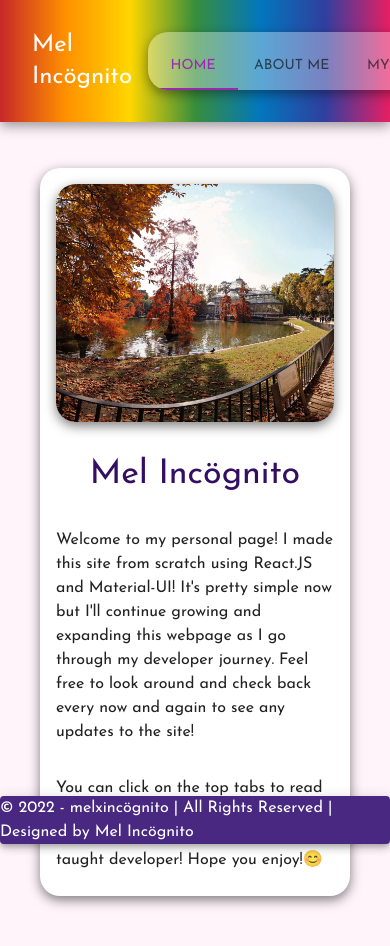
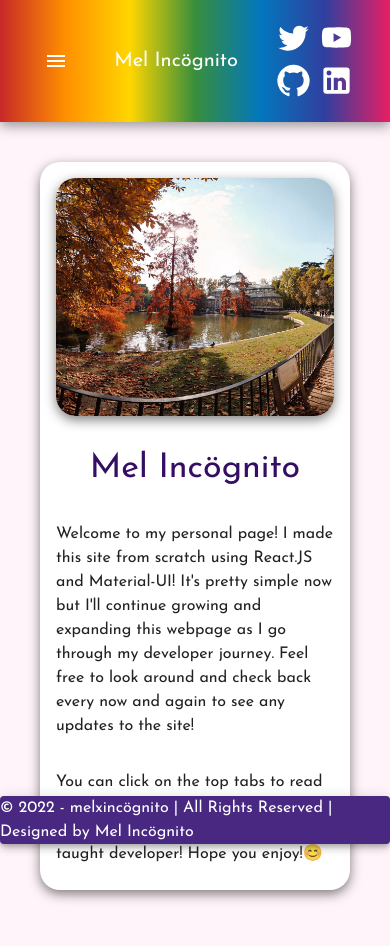
Before and after one commit to melxincognito/melxincognito-webpage, a React (Create React App) app: page / in a window 390 px wide. Shown: the top 946 px of the page. Built offline with nearby package versions, Linux system fonts and the light colour scheme.

Commit message:
made responsive nav bar

```diff
--- a/src/components/navigation/Layout.js
+++ b/src/components/navigation/Layout.js
@@ -13,7 +13,7 @@ export default function Layout(props) {
           alignContent: "center",
           justifyContent: "center",
           padding: 3,
-          marginTop: "9rem",
+          marginTop: "1rem",
           marginBottom: "5rem",
         }}
       >
--- a/src/components/navigation/NavigationBar.js
+++ b/src/components/navigation/NavigationBar.js
@@ -1,27 +1,44 @@
-import React from "react";
+import * as React from "react";
+import { Link } from "react-router-dom";
+
 import {
   AppBar,
+  Box,
   Toolbar,
+  IconButton,
   Typography,
+  Menu,
   Container,
   Tabs,
   Tab,
-  Box,
+  MenuItem,
 } from "@mui/material";
+import MenuIcon from "@mui/icons-material/Menu";
+import YouTubeIcon from "@mui/icons-material/YouTube";
 import { Twitter, LinkedIn, GitHub } from "@mui/icons-material";
-import YouTubeIcon from "@mui/icons-material/YouTube";
-import { Link } from "react-router-dom";
 
-export default function NavigationBar() {
-  // values for the tab indicator color
+const NavigationBar = () => {
+  // state variables
+
+  const [anchorElNav, setAnchorElNav] = React.useState(null);
 
   const [value, setValue] = React.useState("one");
+
+  // handle event variables
 
   const handleChange = (event, newValue) => {
     setValue(newValue);
   };
 
-  // styles as consts to prevent crowding in code
+  const handleOpenNavMenu = (event) => {
+    setAnchorElNav(event.currentTarget);
+  };
+
+  const handleCloseNavMenu = () => {
+    setAnchorElNav(null);
+  };
+
+  // nav styles variables
 
   const appBarStyles = {
     background:
@@ -30,10 +47,11 @@ export default function NavigationBar() {
     boxShadow: "0 0.25rem 0.75rem rgba(0, 0, 0, 0.4)",
   };
 
-  const appBarContainerStyles = {
-    display: "flex",
+  const tabsContainerStyles = {
+    flexGrow: 1,
     alignContent: "center",
     justifyContent: "center",
+    display: { xs: "none", md: "flex" },
   };
 
   const tabsStyles = {
@@ -47,14 +65,15 @@ export default function NavigationBar() {
     p: 0.5,
   };
 
-  // functions for page clicks to external redes sociales
+  // social link external page routes
+
   function twitterPageClick() {
     window.open("https://www.twitter.com/melxincognito", "_blank");
   }
 
   function youtubePageClick() {
     window.open(
-      "https://www.youtube.com/channel/UCIsEgMaokVbYBt6siV9y1NQ/videos",
+      "https://www.youtube.com/channel/UCIsEgMaokVbYBt6siV9y1NQ",
       "_blank"
     );
   }
@@ -67,12 +86,73 @@ export default function NavigationBar() {
   }
 
   return (
-    <AppBar position="fixed" sx={appBarStyles}>
-      <Toolbar>
-        <Typography variant="h5" color="white">
+    <AppBar position="static" sx={appBarStyles}>
+      <Container maxWidth="xl">
+        <Toolbar disableGutters>
+          <Typography
+            variant="h6"
+            noWrap
+            component="div"
+            sx={{ mr: 2, display: { xs: "none", md: "flex" } }}
+          >
+            Mel
+          </Typography>
+
+          <Box sx={{ flexGrow: 1, display: { xs: "flex", md: "none" } }}>
+            <IconButton
+              size="large"
+              aria-label="account of current user"
+              aria-controls="menu-appbar"
+              aria-haspopup="true"
+              onClick={handleOpenNavMenu}
+              color="inherit"
+            >
+              <MenuIcon />
+            </IconButton>
+            <Menu
+              id="menu-appbar"
+              anchorEl={anchorElNav}
+              anchorOrigin={{
+                vertical: "bottom",
+                horizontal: "left",
+              }}
+              keepMounted
+              transformOrigin={{
+                vertical: "top",
+                horizontal: "left",
+              }}
+              open={Boolean(anchorElNav)}
+              onClose={handleCloseNavMenu}
+              sx={{
+                display: { xs: "block", md: "none" },
+              }}
+            >
+              <MenuItem component={Link} to="/">
+                <Typography textAlign="center">Home</Typography>
+              </MenuItem>
+              <MenuItem component={Link} to="/about">
+                <Typography textAlign="center">About Me</Typography>
+              </MenuItem>
+              <MenuItem component={Link} to="/mycv">
+                <Typography textAlign="center">My CV</Typography>
+              </MenuItem>
+              <MenuItem component={Link} to="/services">
+                <Typography textAlign="center">Services</Typography>
+              </MenuItem>
+              <MenuItem component={Link} to="/resources">
+                <Typography textAlign="center">Developer Resources</Typography>
+              </MenuItem>
+            </Menu>
+          </Box>
+          <Typography
+            variant="h6"
+            noWrap
+            component="div"
+            sx={{ flexGrow: 1, display: { xs: "flex", md: "none" } }}
+          >
             Mel Incögnito
           </Typography>
-        <Container sx={appBarContainerStyles}>
+          <Box sx={tabsContainerStyles}>
             <Tabs
               sx={tabsStyles}
               value={value}
@@ -96,8 +176,9 @@ export default function NavigationBar() {
                 to="/resources"
               />
             </Tabs>
-        </Container>
-        <Box display="grid">
+          </Box>
+
+          <Box display="grid" sx={{ flexGrow: 0 }}>
             <Box display="flex">
               <Twitter
                 sx={socialLinkStyles}
@@ -124,6 +205,8 @@ export default function NavigationBar() {
             </Box>
           </Box>
         </Toolbar>
+      </Container>
     </AppBar>
   );
-}
+};
+export default NavigationBar;
```
Lines whose indentation alone changed are shown as unchanged.
